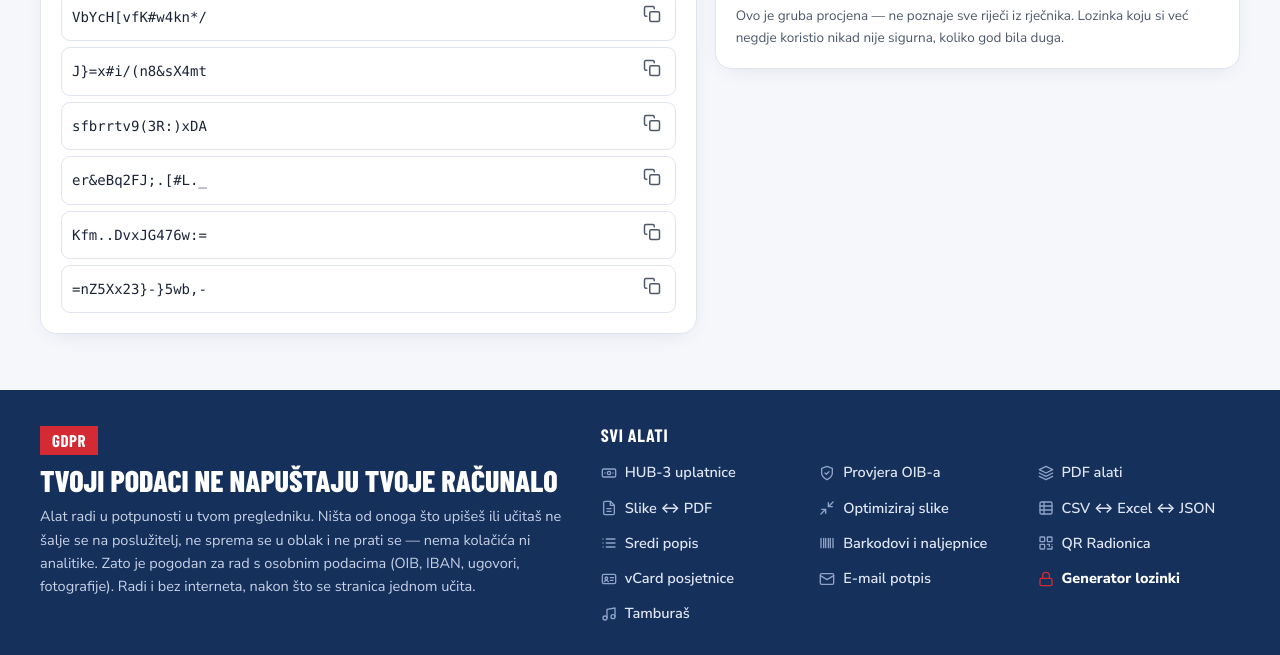
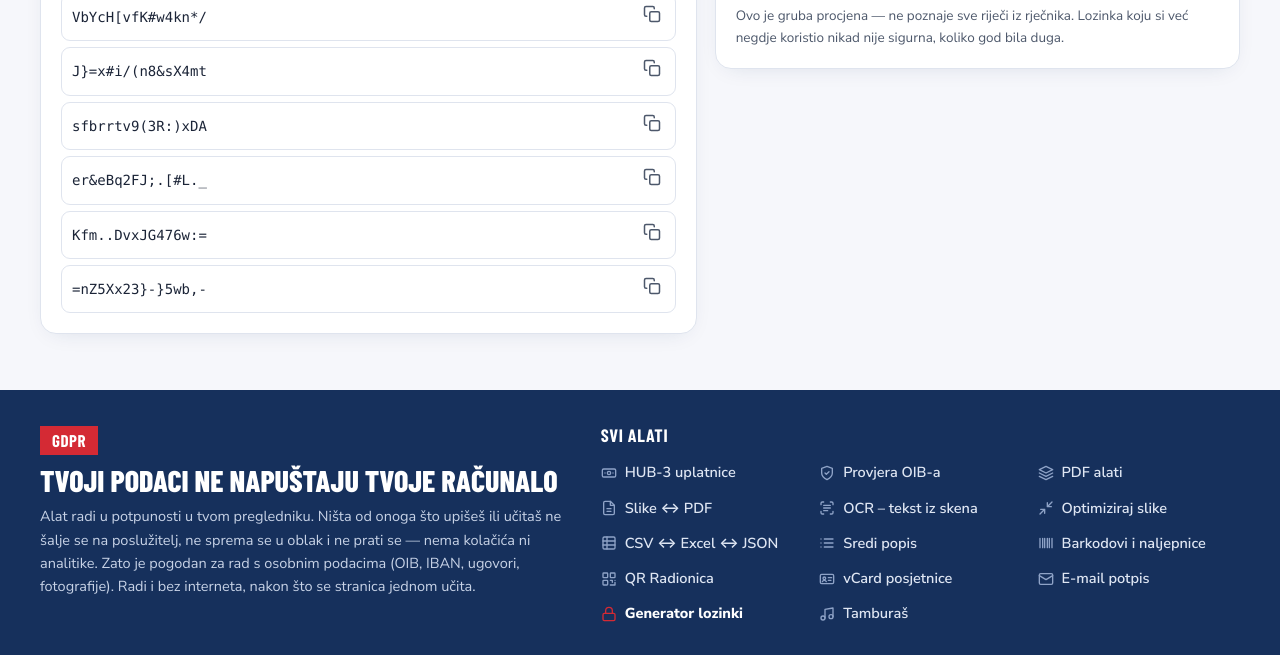
Before and after one commit to app-bonic/generator-lozinki, a plain HTML site: page index.html in a window 1280 px wide. Shown: the part 856-1511 px from the top of the page. Drawn offline with Linux system fonts and the light colour scheme.

Commit message:
Zajedničko: OCR alat u popisu svih alata

```diff
--- a/index.html
+++ b/index.html
@@ -96,7 +96,7 @@
 </main>
 
 <footer class="ab-dno"></footer>
-<script src="zajednicko/app-bonic.js?v=dcac5dc4"></script>
+<script src="zajednicko/app-bonic.js?v=339bea44"></script>
 <script src="rijeci.js?v=f92607f0"></script>
 <script src="app.js?v=bdf37398"></script>
 </body>
--- a/zajednicko/app-bonic.js
+++ b/zajednicko/app-bonic.js
@@ -36,6 +36,7 @@
     strelica: '<path d="M5 12h14M12 5l7 7-7 7"/>',
     trazi: '<circle cx="11" cy="11" r="8"/><path d="m21 21-4.3-4.3"/>',
     glazba: '<path d="M9 18V5l12-2v13"/><circle cx="6" cy="18" r="3"/><circle cx="18" cy="16" r="3"/>',
+    ocr: '<path d="M3 7V5a2 2 0 0 1 2-2h2M17 3h2a2 2 0 0 1 2 2v2M21 17v2a2 2 0 0 1-2 2h-2M7 21H5a2 2 0 0 1-2-2v-2"/><path d="M7 8h10M7 12h10M7 16h6"/>',
   };
   const ikona = (k, cls) => `<svg class="ik${cls ? ' ' + cls : ''}" viewBox="0 0 24 24" fill="none" stroke="currentColor" stroke-width="2" stroke-linecap="round" stroke-linejoin="round" aria-hidden="true">${IK[k] || IK.info}</svg>`;
 
@@ -45,6 +46,7 @@
     { id: 'oib-provjera', naziv: 'Provjera OIB-a', ik: 'oib', kat: 'Plaćanja i provjere', opis: 'Kontrolna znamenka po ISO 7064 (MOD 11,10), provjera cijelog popisa i provjera IBAN-a.' },
     { id: 'pdf-alati', naziv: 'PDF alati', ik: 'slojevi', kat: 'PDF', opis: 'Spajanje, razdvajanje, rotiranje, brisanje i premještanje stranica PDF-a.' },
     { id: 'slike-pdf', naziv: 'Slike ↔ PDF', ik: 'pdf', kat: 'PDF', opis: 'Slike u jedan PDF (A4 ili veličina slike) i PDF u slike (PNG/JPG).' },
+    { id: 'ocr-tekst', naziv: 'OCR – tekst iz skena', ik: 'ocr', kat: 'PDF', opis: 'Prepoznaj tekst sa skena, PDF-a ili fotografije (hrvatski i engleski), označi stupce novina i preuzmi kao Word .docx.' },
     { id: 'slike-kompresija', naziv: 'Optimiziraj slike', ik: 'smanji', kat: 'Slike', opis: 'Kompresija i promjena veličine slika, JPG/WebP/PNG, uklanja EXIF i GPS podatke.' },
     { id: 'tablice-pretvorba', naziv: 'CSV ↔ Excel ↔ JSON', ik: 'tablica', kat: 'Podaci i tekst', opis: 'Pretvorba tablica između CSV, Excela (XLSX, XLS, ODS) i JSON-a, s pregledom.' },
     { id: 'sredi-popis', naziv: 'Sredi popis', ik: 'lista', kat: 'Podaci i tekst', opis: 'Uklanjanje duplikata, praznih redaka i sortiranje po hrvatskoj abecedi.' },
```
